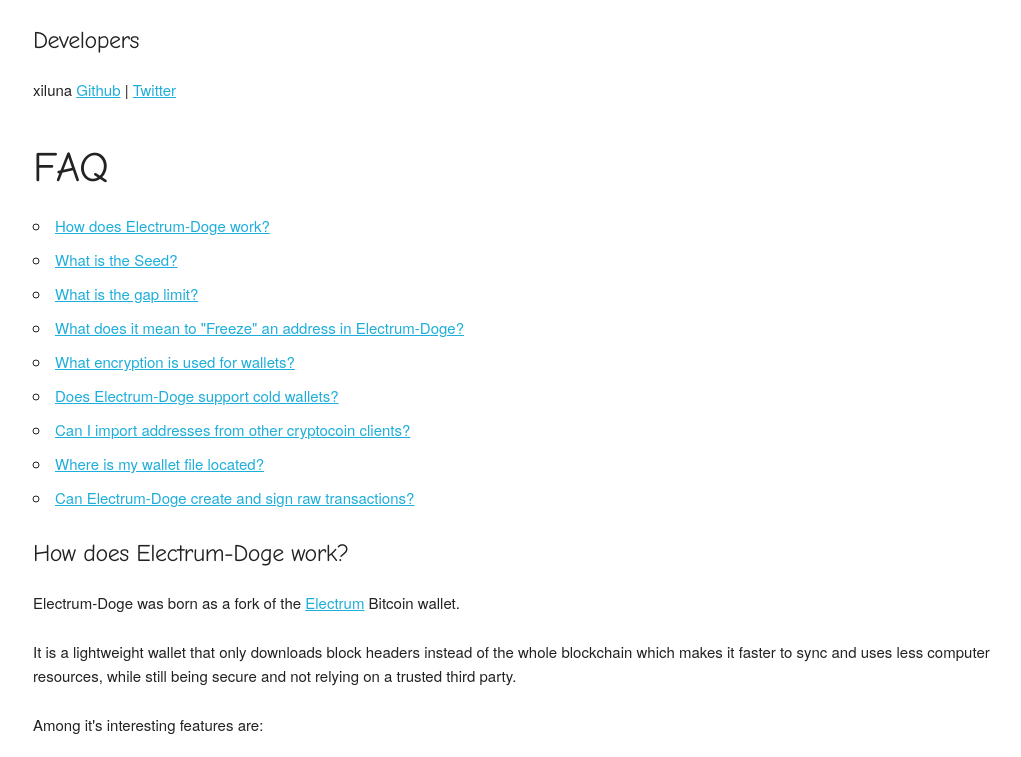
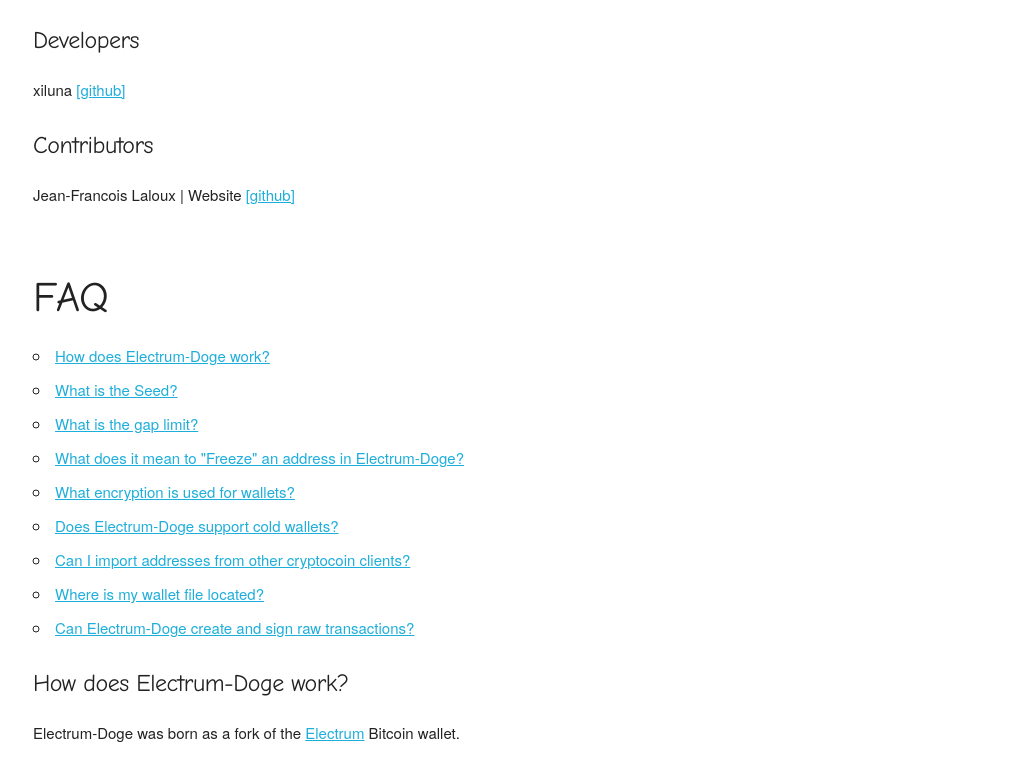
Before and after one commit to jflaloux/electrum-doge.com, a plain HTML site: page index.html in a window 1280 px wide. Shown: the part 1163-1920 px from the top of the page, without its empty margins (127-1148 px from the left). Drawn offline with Linux system fonts and the light colour scheme.

Commit message:
Contributor Update

```diff
--- a/index.html
+++ b/index.html
@@ -124,7 +124,9 @@
 				Email: <a href="mailto:wow@electrum-doge.com">wow@electrum-doge.com</a></br>
 				Donation Fund: <a href="dogecoin:DNLRXL2MBBSgVpayYrSztxrxehWpau6jVU">DNLRXL2MBBSgVpayYrSztxrxehWpau6jVU</a></br></p>
 			<h5>Developers</h5>
-				xiluna <a href="https://github.com/xilanma">Github</a> | <a href="#">Twitter</a></br>
+				<p>xiluna <a href="https://github.com/xilanma">[github]</a></p>
+			<h5>Contributors</h5>
+				<p>Jean-Francois Laloux | Website <a href="https://github.com/jflaloux">[github]</a></p>
         </div>
       </div>
     </div>
@@ -220,7 +222,8 @@ Go &gt; Location and type ~/.electrum-doge</code></pre></p>
     <div class="container">
       <div class="row">
         <div class="twelve columns">
-          <p>&copy; 2014 Electrum-Doge team - <a href="mailto:wow@electrum-doge.com">wow@electrum-doge.com</a> / <a href="https://twitter.com/ElectrumDoge">@ElectrumDoge</a></p>
+          <p>&copy; 2014 Electrum-Doge team - <a href="mailto:wow@electrum-doge.com">wow@electrum-doge.com</a> | <a href="https://twitter.com/ElectrumDoge">@ElectrumDoge</a></br>
+		  Site Produced by <a href="http://laloux.me/">Jean-Francois Laloux</a></p>
         </div>
       </div>
     </div>
```
